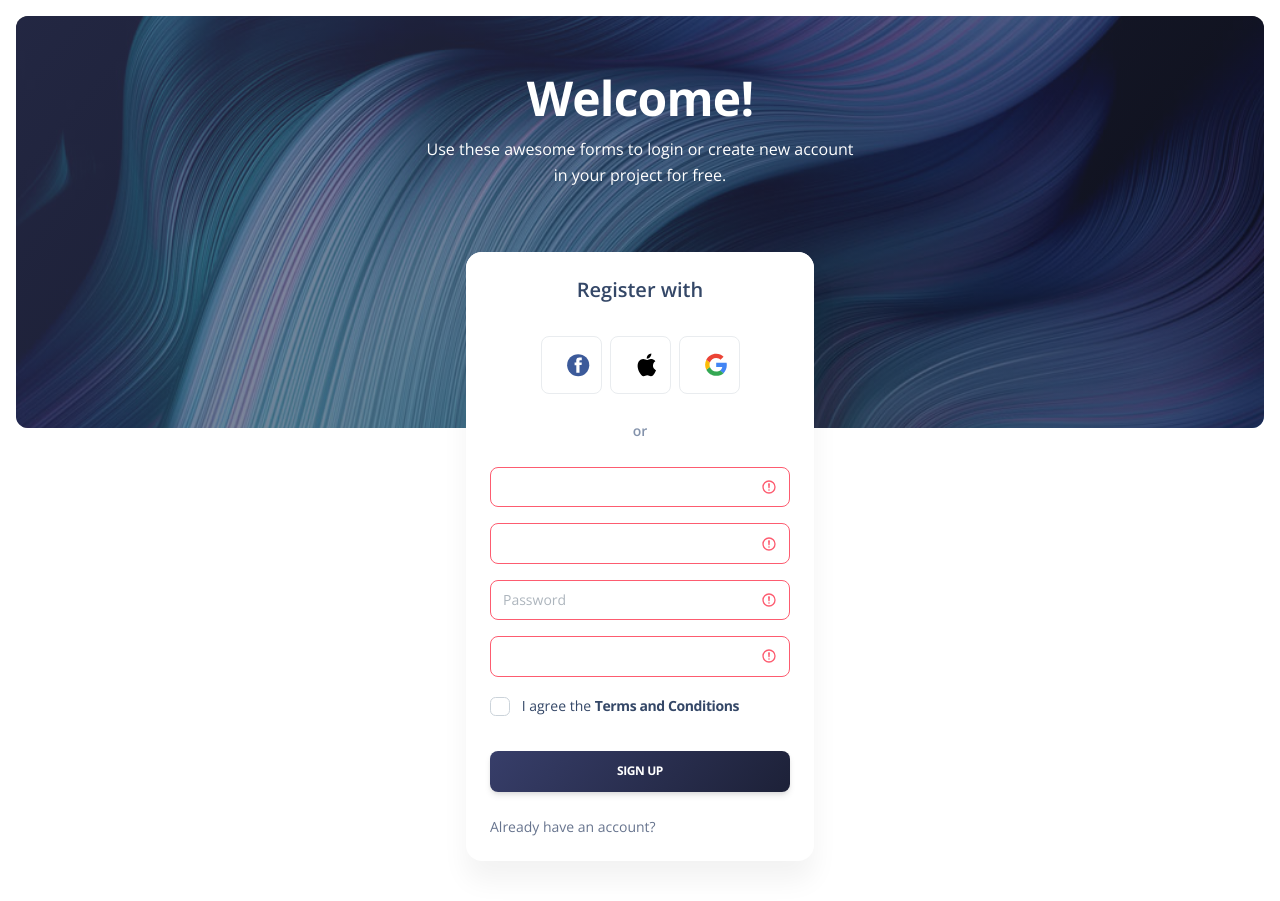
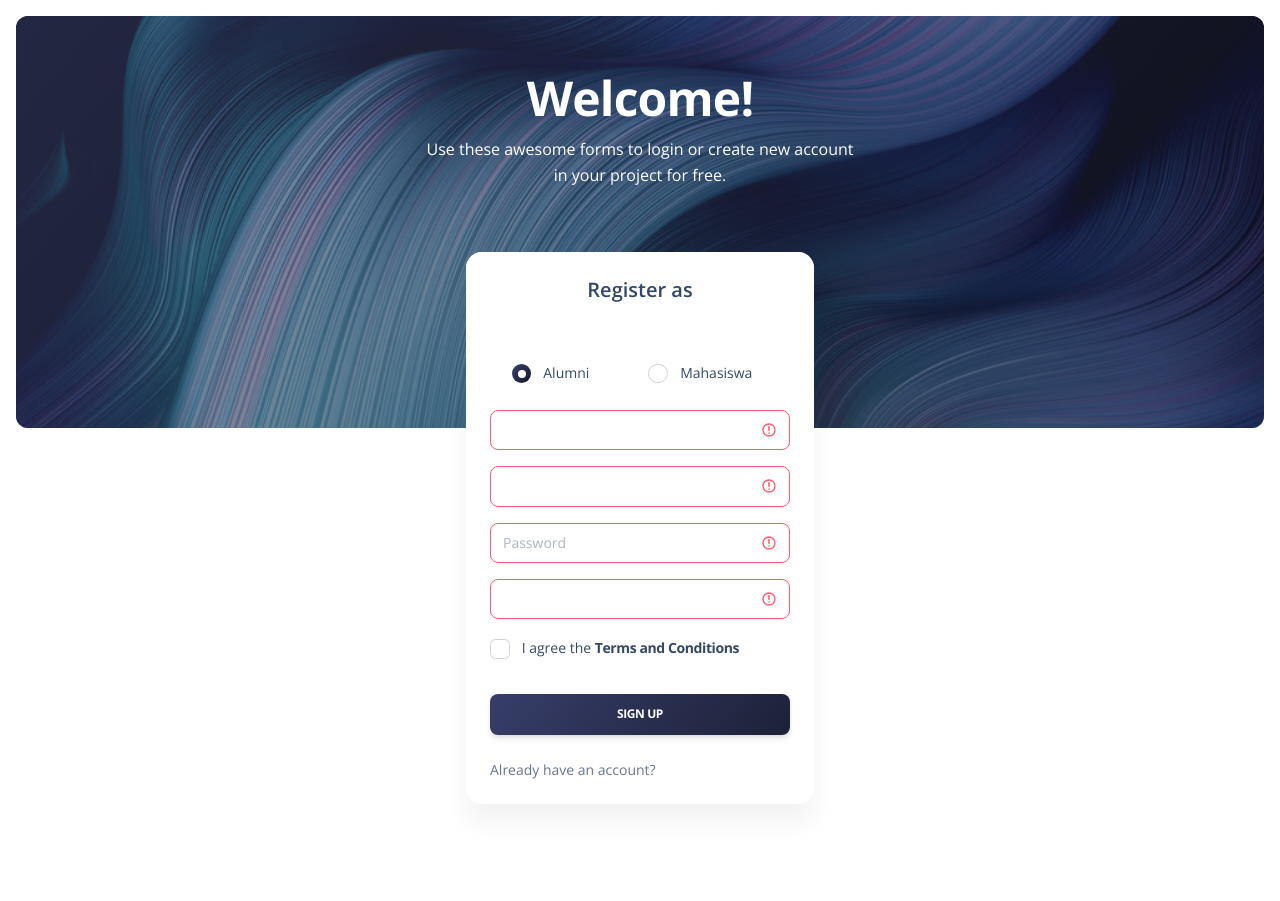
Before and after one commit to adams099/Sistem-Informasi-Alumni, a CodeIgniter 4 app: template app/Views/auth/register.php in a window 1280 px wide. Shown: the top 901 px of the page. Run offline with PHP 8.4 and a stand-in for CodeIgniter, Linux system fonts and the light colour scheme; the template is opened without the code that fills it, so the values that code supplies are empty; some libraries are stand-ins or nearby versions.

Commit message:
new groups or role guests as alumni

```diff
--- a/app/Views/auth/register.php
+++ b/app/Views/auth/register.php
@@ -43,9 +43,9 @@
                     <div class="col-xl-4 col-lg-5 col-md-7 mx-auto">
                         <div class="card z-index-0">
                             <div class="card-header text-center pt-4">
-                                <h5>Register with</h5>
+                                <h5>Register as</h5>
                             </div>
-                            <div class="row px-xl-5 px-sm-4 px-3">
+                            <!-- <div class="row px-xl-5 px-sm-4 px-3">
                                 <div class="col-3 ms-auto px-1">
                                     <a class="btn btn-outline-light w-100" href="#">
                                         <svg width="24px" height="32px" viewBox="0 0 64 64" version="1.1" xmlns="http://www.w3.org/2000/svg" xmlns:xlink="http://www.w3.org/1999/xlink32">
@@ -88,12 +88,22 @@
                                         or
                                     </p>
                                 </div>
-                            </div>
+                            </div> -->
                             <div class="card-body">
                                 <?= view('Myth\Auth\Views\_message_block') ?>
                                 <form action="<?= url_to('register') ?>" method="post" role="form text-left">
                                     <?= csrf_field() ?>
 
+                                    <div class="mb-3 d-flex justify-content-around">
+                                        <div class="form-check form-check-inline">
+                                            <input class="form-check-input" type="radio" name="typeUser" id="inlineRadio1" value="user" required checked>
+                                            <label class="form-check-label" for="inlineRadio1">Alumni</label>
+                                        </div>
+                                        <div class="form-check form-check-inline">
+                                            <input class="form-check-input" type="radio" name="typeUser" id="inlineRadio2" value="guests">
+                                            <label class="form-check-label" for="inlineRadio2">Mahasiswa</label>
+                                        </div>
+                                    </div>
                                     <div class="mb-3">
                                         <input type="text" class="form-control <?php if (session('errors.username')) : ?>is-invalid<?php endif ?>" name="username" placeholder="<?= lang('Auth.username') ?>" value="<?= old('username') ?>">
                                     </div>
--- a/app/Views/layout/breadcrumb.php
+++ b/app/Views/layout/breadcrumb.php
@@ -1,4 +1,4 @@
-<nav aria-label="breadcrumb" style="">
+<nav aria-label="breadcrumb">
     <ol class="breadcrumb bg-transparent mb-0 pb-0 pt-1 px-0 me-sm-6 me-5">
         <li class="breadcrumb-item text-sm"><a class="opacity-5 text-dark" href="<?= base_url('/'); ?>">Pages</a></li>
         <?php if (!empty($breadcrumb2)) : ?>
--- a/app/Views/layout/footer.php
+++ b/app/Views/layout/footer.php
@@ -7,7 +7,7 @@
                         document.write(new Date().getFullYear())
                     </script>,
                     made with <i class="fa fa-heart"></i> by
-                    <a href="https://www.creative-tim.com" class="font-weight-bold" target="_blank">Galih | Mega</a>
+                    <a href="#" class="font-weight-bold" target="_blank">Galih | Mega</a>
                 </div>
             </div>
             <div class="col-lg-6">
--- a/app/Views/layout/sidebar.php
+++ b/app/Views/layout/sidebar.php
@@ -10,7 +10,7 @@
     <div class="collapse navbar-collapse  w-auto " id="sidenav-collapse-main">
         <ul class="navbar-nav">
             <?php
-            if (in_groups('admin')) {
+            if (!in_groups('user')) {
                 $alumni = true;
                 $status = true;
             }
```
Also changed, not shown: app/Controllers/Auth.php (+6 -3 lines), public/assets/js/detail-alumni.js, 1 other file.
